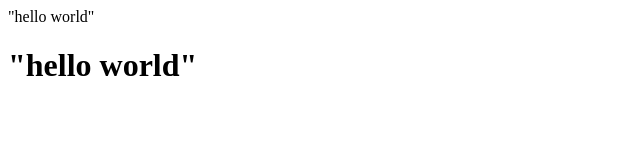
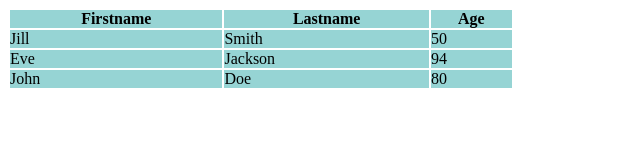
Before and after one commit to Surya2k03/MERN_HTML, a plain HTML site: page 1_TASK.HTML in a window 1280 px wide. Shown: the whole page, without its empty margins (0-640 px from the left). Drawn offline with Linux system fonts and the light colour scheme.

Commit message:
1_TASK.HTML

```diff
--- a/1_TASK.HTML
+++ b/1_TASK.HTML
@@ -1,8 +1,34 @@
-<HTML>
-    <BODY>
-        <BODYBGCOLOR="black">
-            <p>"hello world"</p>
-            <h1> "hello world"</h1>
-        </BODYBGCOLOR>
-    </BODY>
-</HTML>
+<!DOCTYPE html>
+<html lang="en">
+<head>
+    <meta charset="UTF-8">
+    <meta name="viewport" content="width=device-width, initial-scale=1.0">
+    <title>Task 1 ETHNUS</title>
+</head>
+<body>
+    <table border="0" cellspacing="2" cellpadding="0" width="40%">
+        <tr>
+            <th bgcolor="#96D4D4">Firstname</th>
+            <th bgcolor="#96D4D4">Lastname</th>
+            <th bgcolor="#96D4D4">Age</th>
+        </tr>
+        <tr>
+            <td bgcolor="#96D4D4">Jill</td>
+            <td bgcolor="#96D4D4">Smith</td>
+            <td bgcolor="#96D4D4">50</td>
+        </tr>
+        <tr>
+            <td bgcolor="#96D4D4">Eve</td>
+            <td bgcolor="#96D4D4">Jackson</td>
+            <td bgcolor="#96D4D4">94</td>
+        </tr>
+        <tr>
+            <td bgcolor="#96D4D4">John</td>
+            <td bgcolor="#96D4D4">Doe</td>
+            <td bgcolor="#96D4D4">80</td>
+        </tr>
+    </table>
+
+
+</body>
+</html>
```
